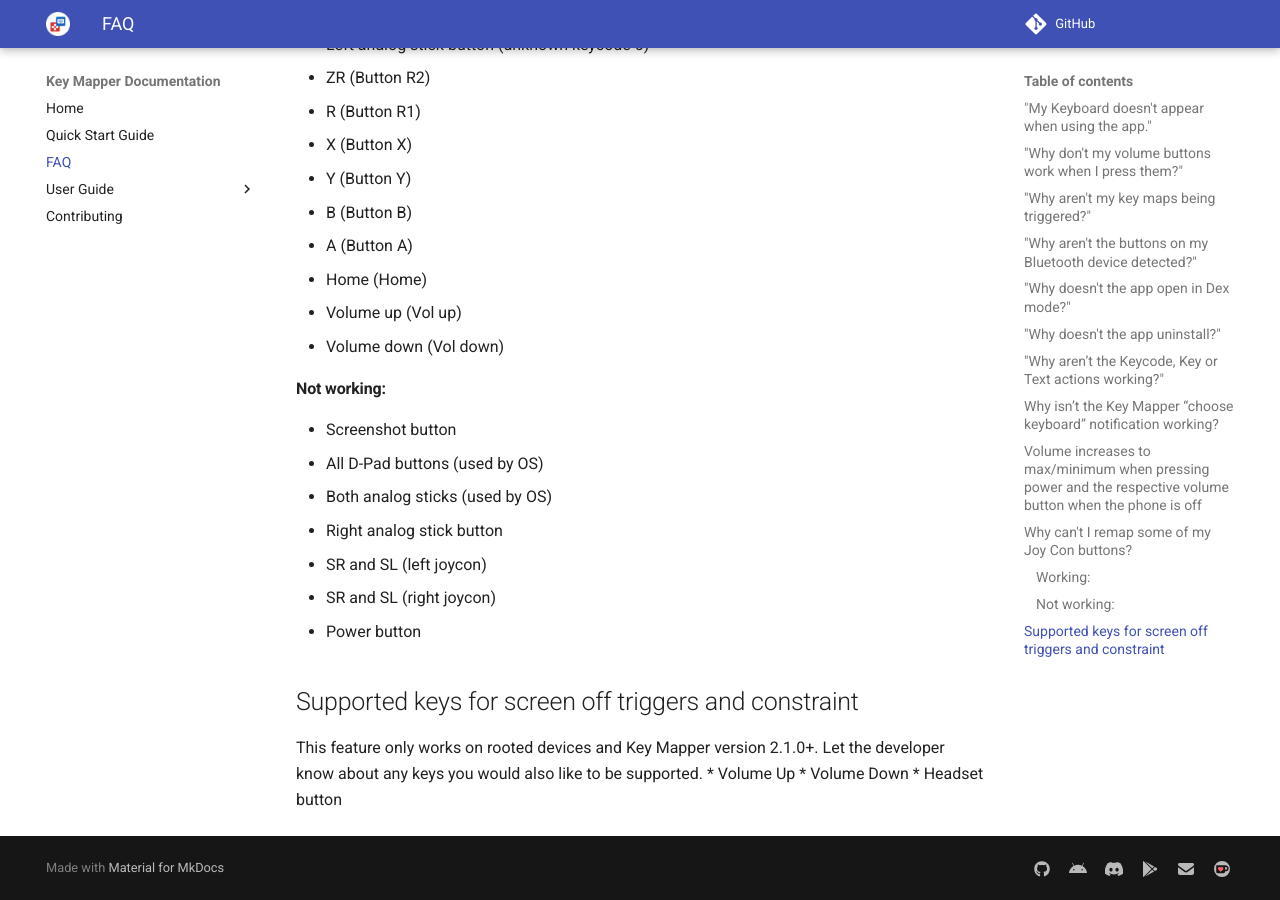
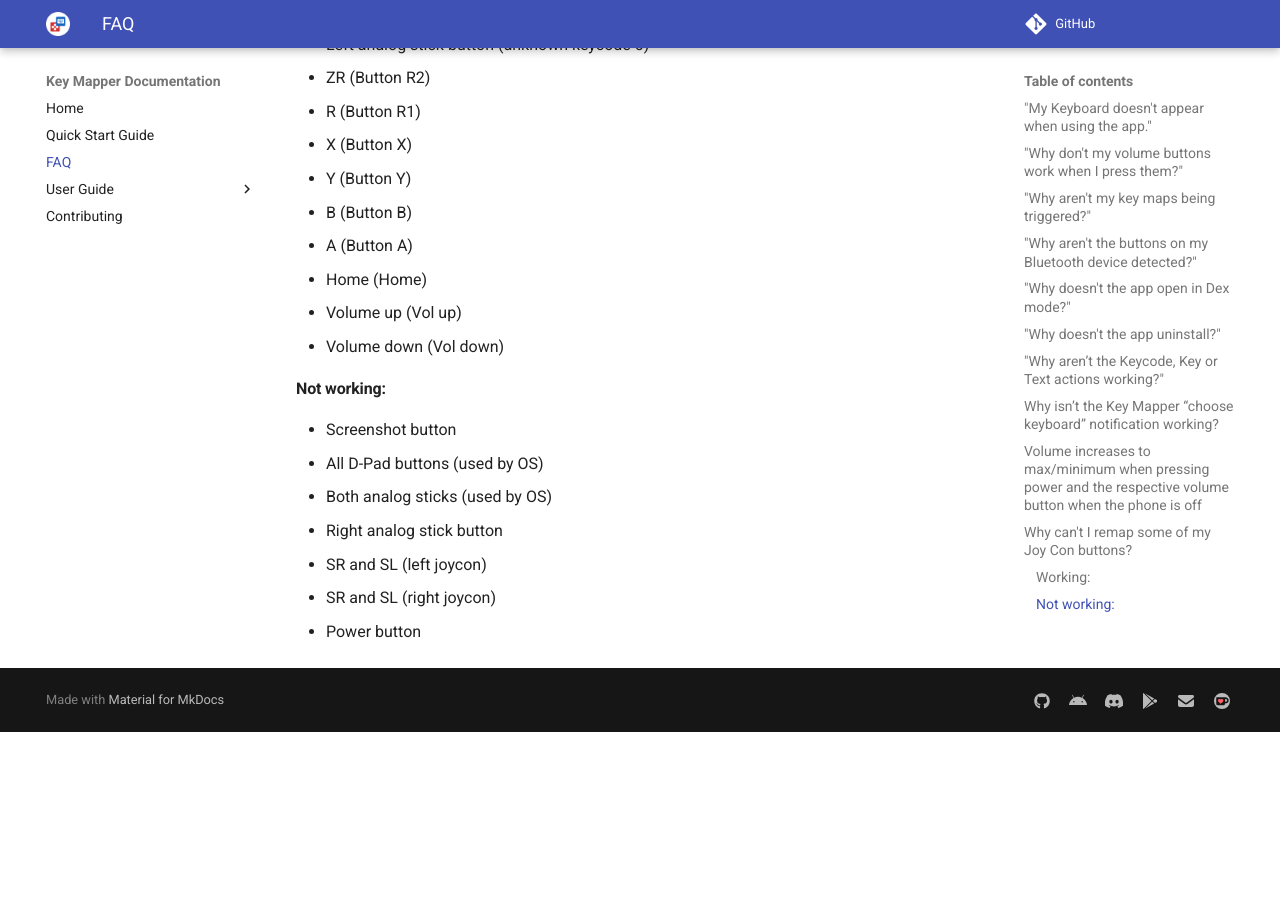
Before and after one commit to keymapperorg/KeyMapper, an MkDocs documentation site: the page built from docs/faq.md, in a window 1280 px wide and 900 px high, scrolled down 2486 px. Built offline with MkDocs 1.6.1 and Material for MkDocs 9.7.7, drawn with Linux system fonts in a browser that asks for light colours; comment, search, counter and statistics services are not loaded; after the commit the page ends 3218 px from its top, so only the background shows below that.

Commit message:
website: add screen on/off constraints

```diff
--- a/docs/faq.md
+++ b/docs/faq.md
@@ -62,10 +62,3 @@ We tested the app on SwitchRoot Android and this is what works...
 * SR and SL (left joycon)
 * SR and SL (right joycon)
 * Power button
-
-## Supported keys for screen off triggers and constraint
-This feature only works on rooted devices and Key Mapper version 2.1.0+.
-Let the developer know about any keys you would also like to be supported.
-* Volume Up
-* Volume Down
-* Headset button
--- a/mkdocs.yml
+++ b/mkdocs.yml
@@ -9,7 +9,7 @@ nav:
   - User Guide:
       - Triggers: user-guide/triggers.md
       - Actions: user-guide/actions.md
-      - Constraints (2.0+): user-guide/constraints.md
+      - Constraints (2.0.0+): user-guide/constraints.md
       - ADB Permissions: user-guide/adb-permissions.md
       - Fingerprint Gestures (2.2.0+): user-guide/fingerprint-gestures.md
   - Contributing: contributing.md
```
Also changed, not shown: docs/user-guide/constraints.md (+3 -0 lines), docs/user-guide/triggers.md (+1 -1 lines).
